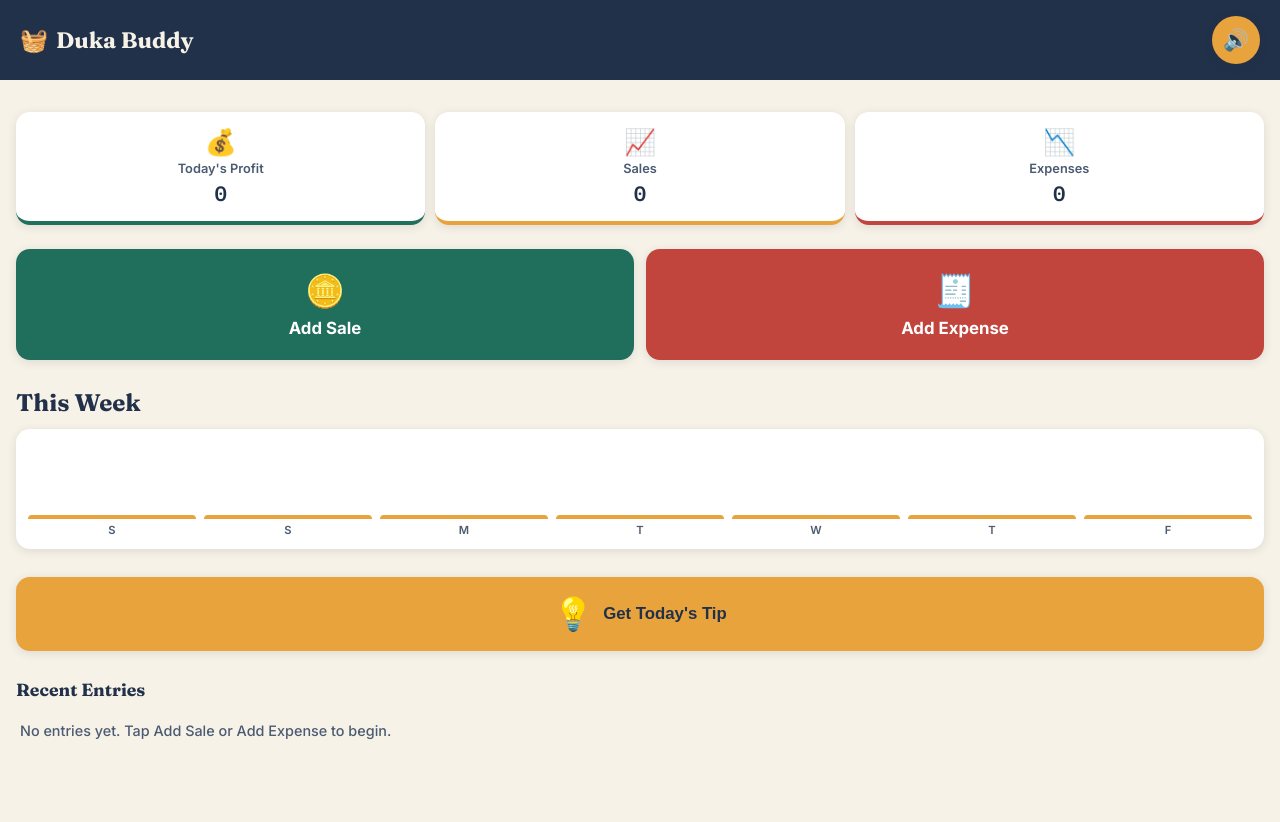
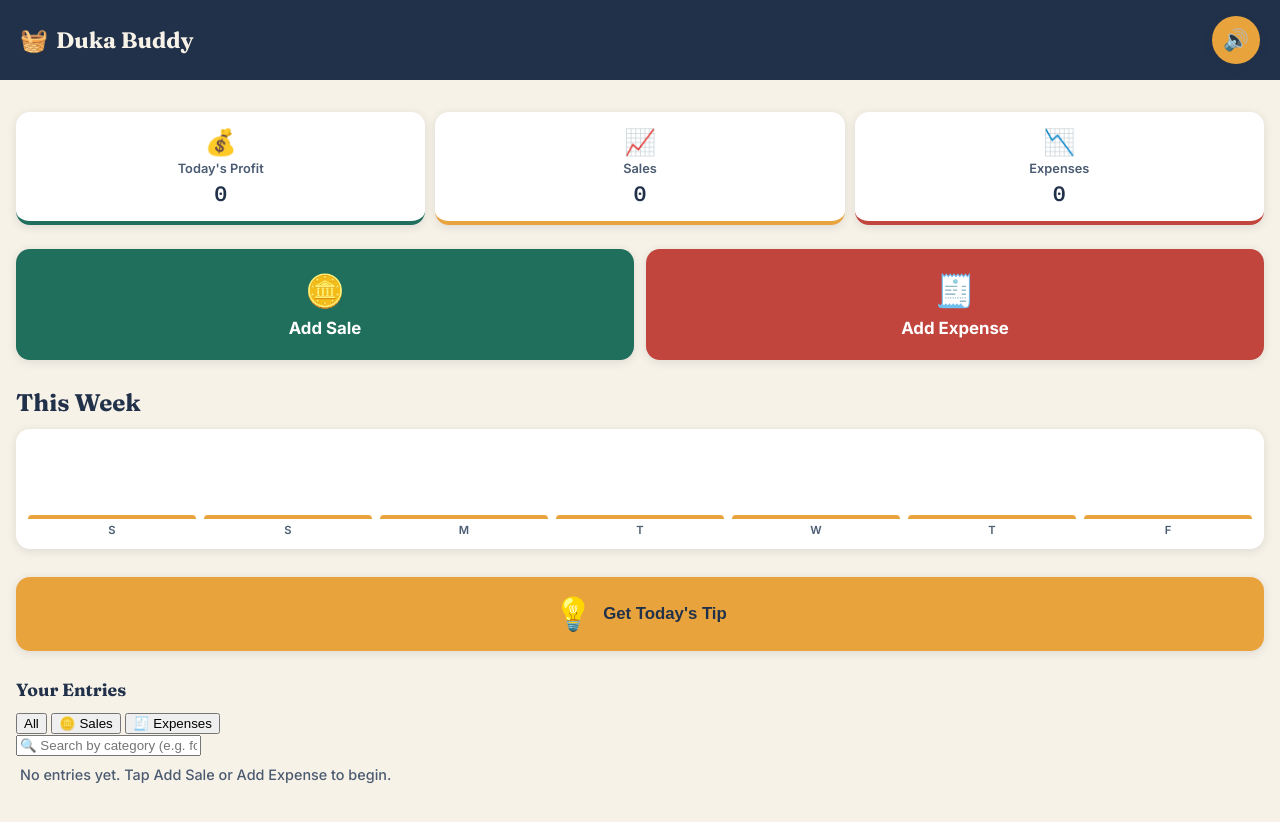
Before and after one commit to ingabire1-web/duka-buddy, a website: page public/index.html in a window 1280 px wide. Drawn offline with Linux system fonts and the light colour scheme.

Commit message:
Enhance UI with offline banner and entry filters
Added offline banner and updated section headers and filters.

```diff
--- a/public/index.html
+++ b/public/index.html
@@ -14,6 +14,9 @@
   <div class="logo">🧺 <span>Duka Buddy</span></div>
   <button id="speakSummaryBtn" class="icon-btn" aria-label="Listen to today's summary" title="Listen">🔊</button>
 </header>
+<div id="offlineBanner" class="offline-banner" hidden>
+  📡 You're offline. Sales/expenses still save, but tips need internet.
+</div>
 
 <main>
 
@@ -69,8 +72,17 @@
 
   <!-- Recent transactions -->
   <section class="history">
-    <h2>Recent Entries</h2>
-    <div id="historyList" class="history-list"></div>
+  <h2>Your Entries</h2>
+
+  <div class="filter-row">
+    <button class="filter-btn active" data-filter="all">All</button>
+    <button class="filter-btn" data-filter="sale">🪙 Sales</button>
+    <button class="filter-btn" data-filter="expense">🧾 Expenses</button>
+  </div>
+
+  <input type="text" id="searchInput" class="search-input" placeholder="🔍 Search by category (e.g. food, rent)">
+
+  <div id="historyList" class="history-list"></div>
   </section>
 
 </main>
```
